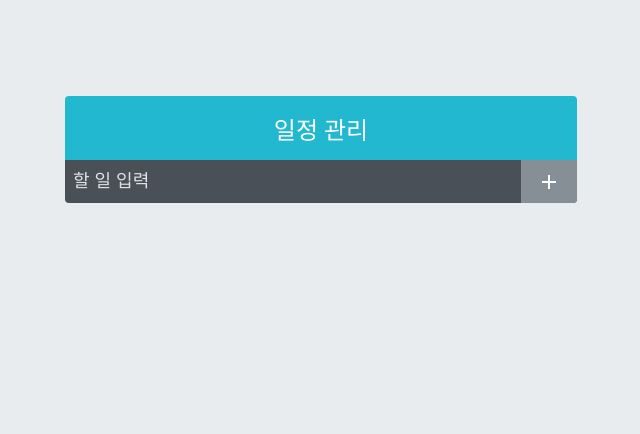
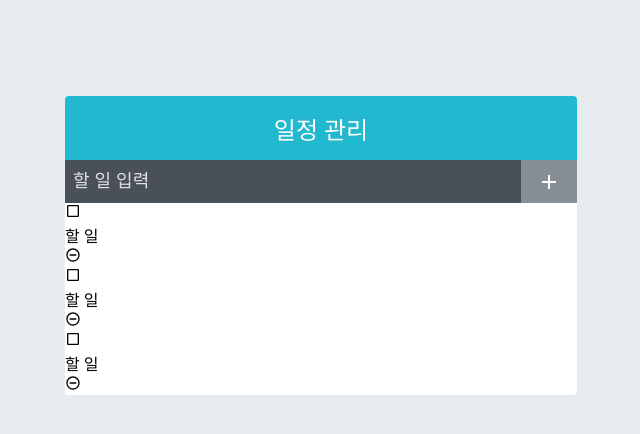
Before and after one commit to donghyuk-yoo/todo-app, a React (Create React App) app: page / in a window 1280 px wide. Shown: the top 434 px of the page, without its empty margins (319-959 px from the left). Built offline with nearby package versions, Linux system fonts and the light colour scheme.

Commit message:
TodoList

```diff
--- a/src/App.js
+++ b/src/App.js
@@ -1,12 +1,13 @@
-import logo from './logo.svg';
-import './App.css';
+import React from 'react';
 import TodoTemplate from './components/TodoTemplate';
 import TodoInsert from './components/TodoInsert';
+import TodoList from './components/TodoList';
 
 function App() {
   return (
     <TodoTemplate>
       <TodoInsert />
+      <TodoList />
     </TodoTemplate>
   );
 }
--- /dev/null
+++ b/src/components/TodoList.js
@@ -0,0 +1,15 @@
+import React from 'react';
+import TodoListItem from './TodoListItem';
+import './TodoList.scss';
+
+const TodoList = () => {
+  return (
+    <div className="TodoList">
+      <TodoListItem />
+      <TodoListItem />
+      <TodoListItem />
+    </div>
+  );
+};
+
+export default TodoList;
```
Also changed, not shown: src/components/TodoList.scss (added).
